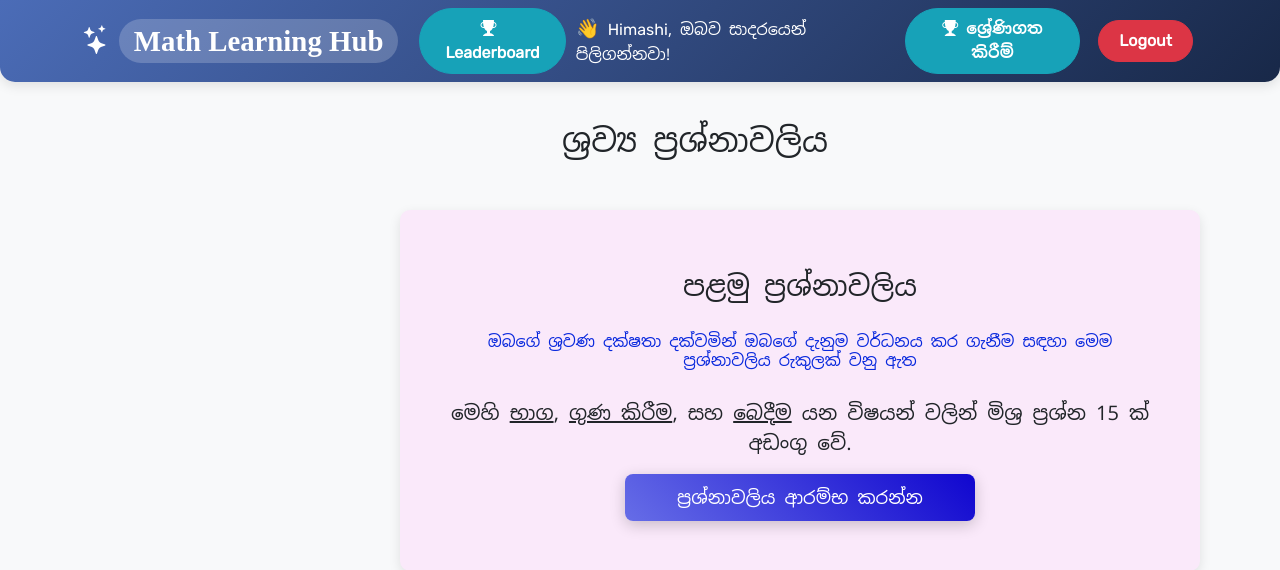
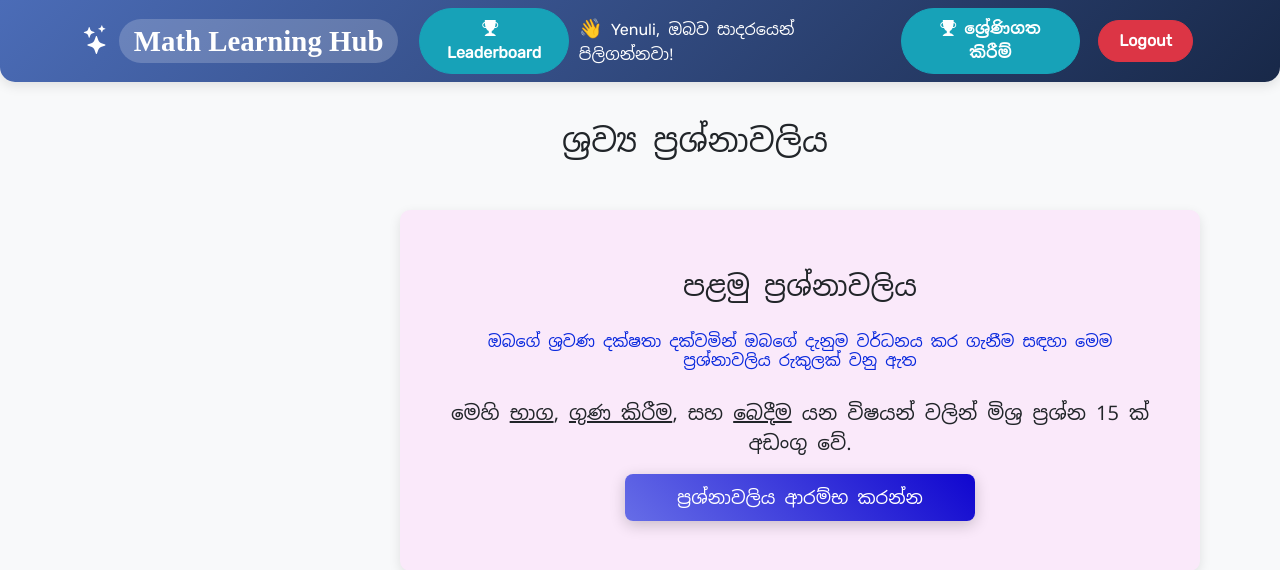
Before and after one commit to mayurasandakalum/research-complete-app, a Flask app: page / in a window 1280 px wide. Shown: the top 570 px of the page. Run offline with Flask 3, Linux system fonts and the light colour scheme; some libraries are stand-ins or nearby versions.

Commit message:
scsaDASD

```diff
--- a/audio/templates/base.html
+++ b/audio/templates/base.html
@@ -107,7 +107,7 @@
 
           <li class="nav-item">
             <span class="text-white me-3">
-              <span class="me-2" style="font-size: 1.2rem;">👋</span>Himashi, ඔබව
+              <span class="me-2" style="font-size: 1.2rem;">👋</span>Yenuli, ඔබව
               සාදරයෙන් පිලිගන්නවා!
             </span>
           </li>
--- a/readwrite/app.py
+++ b/readwrite/app.py
@@ -271,7 +271,7 @@ def submit_write():
         print(ans_txt,"===",ori_answer,"===",sim)
 
         # If the similarity score is greater than 0.7 or matches 75%, consider it correct
-        if sim > 0.7 or is_75_percent_match(ori_answer, ans_txt):
+        if sim > 0.6 or is_75_percent_match(ori_answer, ans_txt):
             correct = True
             if wr_lesson > 0:
                 Wr_results_2.append(lesson)
--- a/readwrite/templates/base.html
+++ b/readwrite/templates/base.html
@@ -111,7 +111,7 @@
 
           <li class="nav-item">
             <span class="text-white me-3">
-              <span class="me-2" style="font-size: 1.2rem;">👋</span>Himashi, ඔබව
+              <span class="me-2" style="font-size: 1.2rem;">👋</span>Yenuli, ඔබව
               සාදරයෙන් පිලිගන්නවා!
             </span>
           </li>
```
